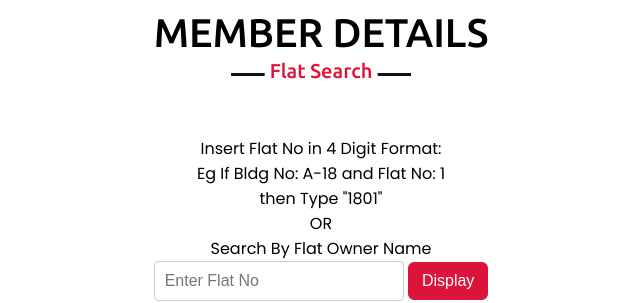
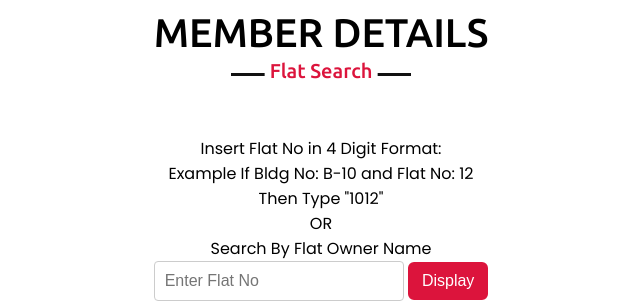
Before and after one commit to 9vishwashah/NEWSIDDHIVINAYAKCHS, a plain HTML site: page index.html in a window 1280 px wide. Shown: the part 840-1143 px from the top of the page, without its empty margins (319-959 px from the left). Drawn offline with Linux system fonts and the light colour scheme; a script that the page names is missing.

```diff
--- a/index.html
+++ b/index.html
@@ -55,7 +55,8 @@
     <section class="member-details" id="new-member-details">
         <div class="container">
             <h1 class="title" id="title"> MEMBER DETAILS </h1>
-            <p>Insert Flat No in 4 Digit Format: <br>Eg If Bldg No: A-18 and Flat No: 1 <br>then Type "1801"<br>OR</p>
+            <p>Insert Flat No in 4 Digit Format: <br>Example If Bldg No: B-10 and Flat No: 12 <br>Then Type "1012"<br>OR
+            </p>
             <p>Search By Flat Owner Name</p>
             <input type="text" id="searchInput" placeholder="Enter Flat No" onkeydown="triggerSearch(event)">
             <button class=" view-bill" onclick="searchFlat()">Display</button>
```
